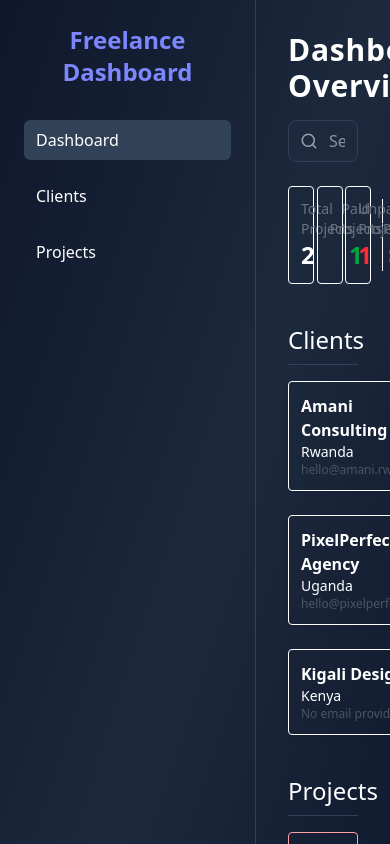
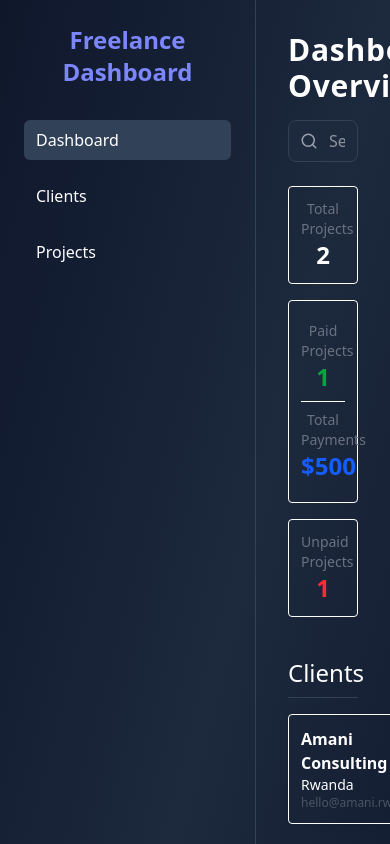
Before and after one commit to Mukdaniella/-freelance-dashboard, a React (Vite) app: page / in a window 390 px wide. Shown: the top 844 px of the page. Built offline with nearby package versions, Linux system fonts and the light colour scheme.

Commit message:
i added the responsiveness on clientcard

```diff
--- a/src/components/dashboardstatus.tsx
+++ b/src/components/dashboardstatus.tsx
@@ -15,13 +15,12 @@ export const DashboardStats: React.FC<DashboardStatsProps> = ({
   const totals = projects.length;
   const { paid, unpaid } = countPaidUnpaid(projects);
 
-  // Calculate total payment amount based on PAID projects
   const totalPayments = projects
     .filter((p) => p.paymentStatus === "paid")
     .reduce((sum, p) => sum + p.budget, 0);
 
   return (
-    <div className="grid grid-cols-3 gap-4">
+    <div className="grid grid-cols-1 sm:grid-cols-2 lg:grid-cols-3 gap-4">
       {/* Total Projects */}
       <div className="p-3 border rounded text-center">
         <div className="text-sm text-gray-500">Total Projects</div>
@@ -30,12 +29,12 @@ export const DashboardStats: React.FC<DashboardStatsProps> = ({
 
       {/* Paid Projects + Total Payments */}
       <div className="p-3 border rounded text-center flex flex-col items-center justify-center">
-        <div className="flex justify-between w-full">
-          <div className="flex-1 text-center border-r">
+        <div className="flex flex-col sm:flex-row w-full">
+          <div className="flex-1 text-center border-b sm:border-b-0 sm:border-r py-2 sm:py-0">
             <div className="text-sm text-gray-500">Paid Projects</div>
             <div className="text-2xl font-bold text-green-600">{paid}</div>
           </div>
-          <div className="flex-1 text-center">
+          <div className="flex-1 text-center py-2 sm:py-0">
             <div className="text-sm text-gray-500">Total Payments</div>
             <div className="text-2xl font-bold text-blue-600">
               ${totalPayments.toLocaleString()}
--- a/src/state.tsx
+++ b/src/state.tsx
@@ -23,7 +23,7 @@ const initialState: AppState = {
   clients: [
     { id: "c1", name: "Amani Consulting", country: "Rwanda", email: "hello@amani.rw" },
     { id: "c2", name: "PixelPerfect Agency", country: "Uganda", email: "hello@pixelperfect.ug" },
-    { id: "c3", name: "Kigali Design", country: "Kenya" }
+    { id: "c3", name: "Kenya Design", country: "Kenya" }
   ],
   projects: [
     { id: "p1", clientId: "c1", title: "Website for Amani", budget: 1500, status: "in-progress", paymentStatus: "unpaid" },
```
